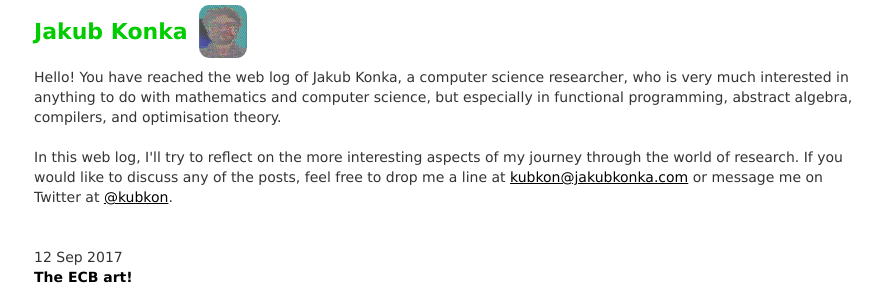
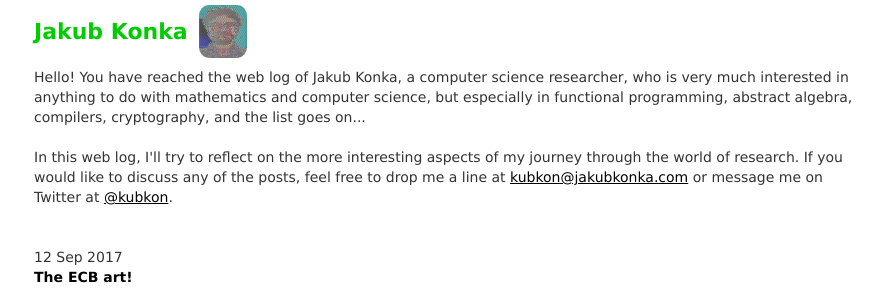
Before and after one commit to kubkon/kubkon.github.com, a Jekyll site: the page built from index.html, in a window 1280 px wide. Shown: the top 301 px of the page, without its empty margins (186-1068 px from the left). Built offline with Jekyll 4.4.1, drawn with Linux system fonts in a browser that asks for light colours.

Commit message:
Update index page

```diff
--- a/index.html
+++ b/index.html
@@ -5,7 +5,7 @@ title: Jakub Konka
 
 <div id="about">
   <span class="bio">
-    <p>Hello! You have reached the web log of Jakub Konka, a computer science researcher, who is very much interested in anything to do with mathematics and computer science, but especially in functional programming, abstract algebra, compilers, and optimisation theory.</p>
+    <p>Hello! You have reached the web log of Jakub Konka, a computer science researcher, who is very much interested in anything to do with mathematics and computer science, but especially in functional programming, abstract algebra, compilers, cryptography, and the list goes on...</p>
     <p>In this web log, I'll try to reflect on the more interesting aspects of my journey through the world of research. If you would like to discuss any of the posts, feel free to drop me a line at
 
 <a href = "mailto:kubkonATjakubkonkaDOTcom"
```
